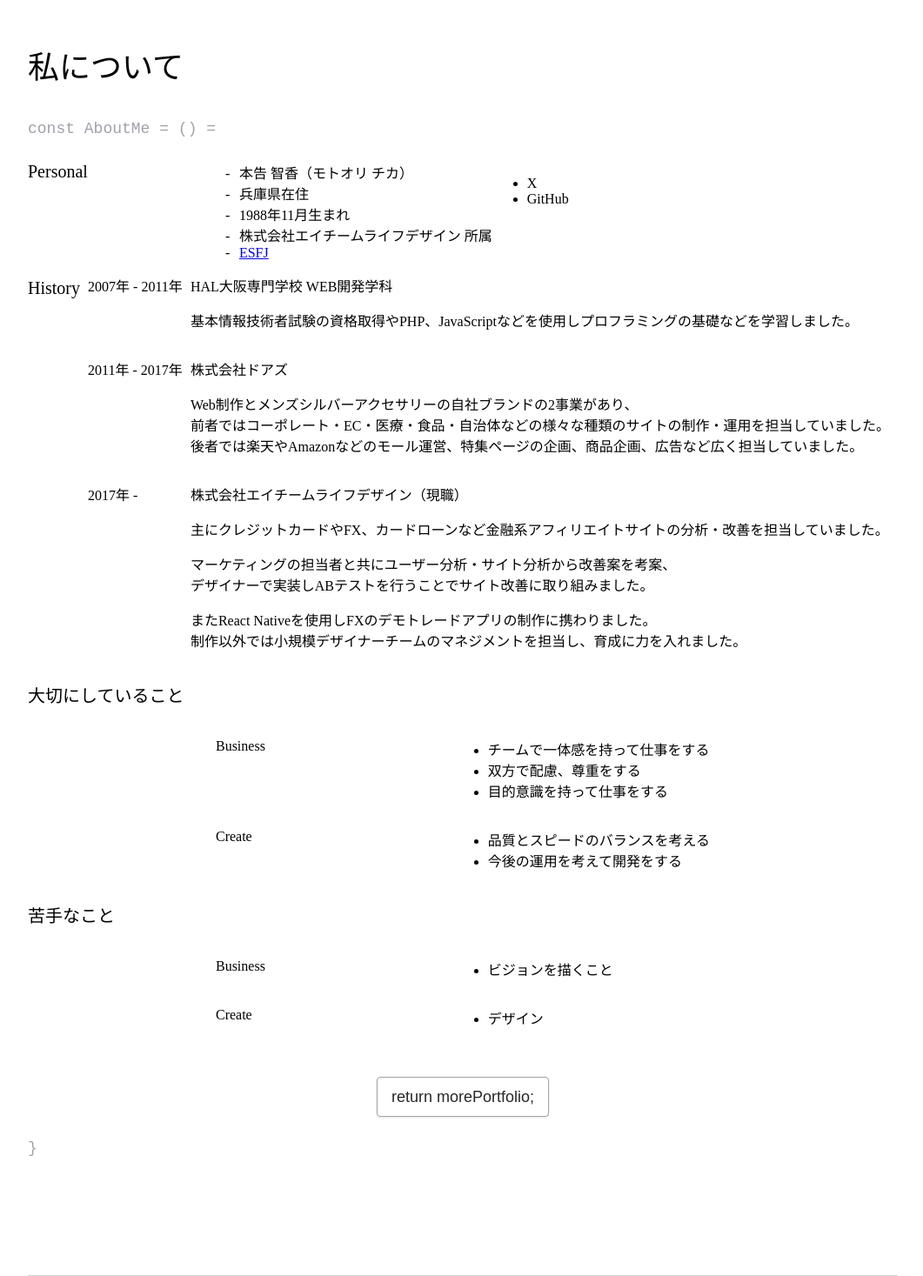
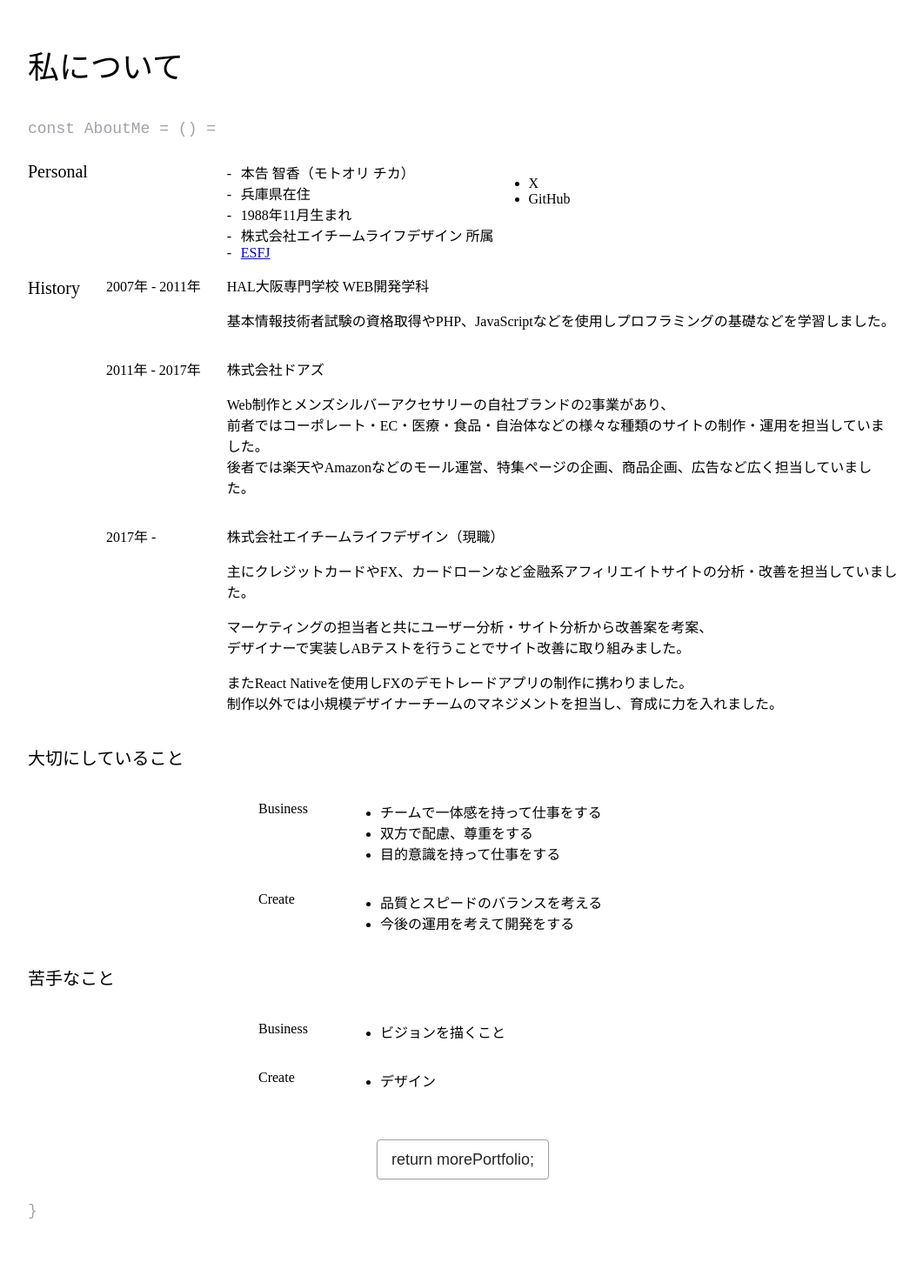
Before and after one commit to chika-create/portfolio, a Next.js app: page /profile in a window 1280 px wide. Shown: the part 362-1829 px from the top of the page at 87% size, without its empty margins (108-1169 px from the left). Built offline with nearby package versions, Linux system fonts and the light colour scheme.

Commit message:
:recycle: 不要なコードを削除

```diff
--- a/styles/profile/profile.module.scss
+++ b/styles/profile/profile.module.scss
@@ -2,11 +2,9 @@
 
 .profile {
   display: grid;
-  grid-template-columns: auto auto; /* 2列の自動幅 */
-  grid-template-rows: auto auto; /* 2行の自動高さ */
-  // grid-template-columns: repeat(2, 1fr);
-  // grid-template-rows: repeat(2, 1fr);
-  grid-column-gap: 0px;
+  grid-template-columns: auto auo;
+  grid-template-rows: auto auto;
+  grid-column-gap: 30px;
   grid-row-gap: 0px;
   &__fuga {
     grid-area: 1 / 1 / 2 / 3;
@@ -43,6 +41,7 @@
   }
   &__list {
     margin: 0;
+    padding: 0;
     list-style: none;
     &Item {
       &::before {
@@ -59,8 +58,8 @@
 
 .policy {
   display: grid;
-  grid-template-columns: auto auto; /* 2列の自動幅 */
-  grid-template-rows: auto auto; /* 2行の自動高さ */
+  grid-template-columns: 265px 100px auto auto;
+  grid-template-rows: auto auto;
 }
 
 .policy__title {
@@ -102,18 +101,3 @@
 .notGood__text2 {
   grid-area: 6 / 3 / 7 / 4;
 }
-
-/*
-.history {
-  margin: 1.25rem 0 0 1rem;
-  &__title {
-    display: flex;
-    gap: 1rem;
-    &Text {
-      margin: 0;
-    }
-  }
-  &__text {
-    margin: .5rem 0 0;
-  }
-}*/
```
